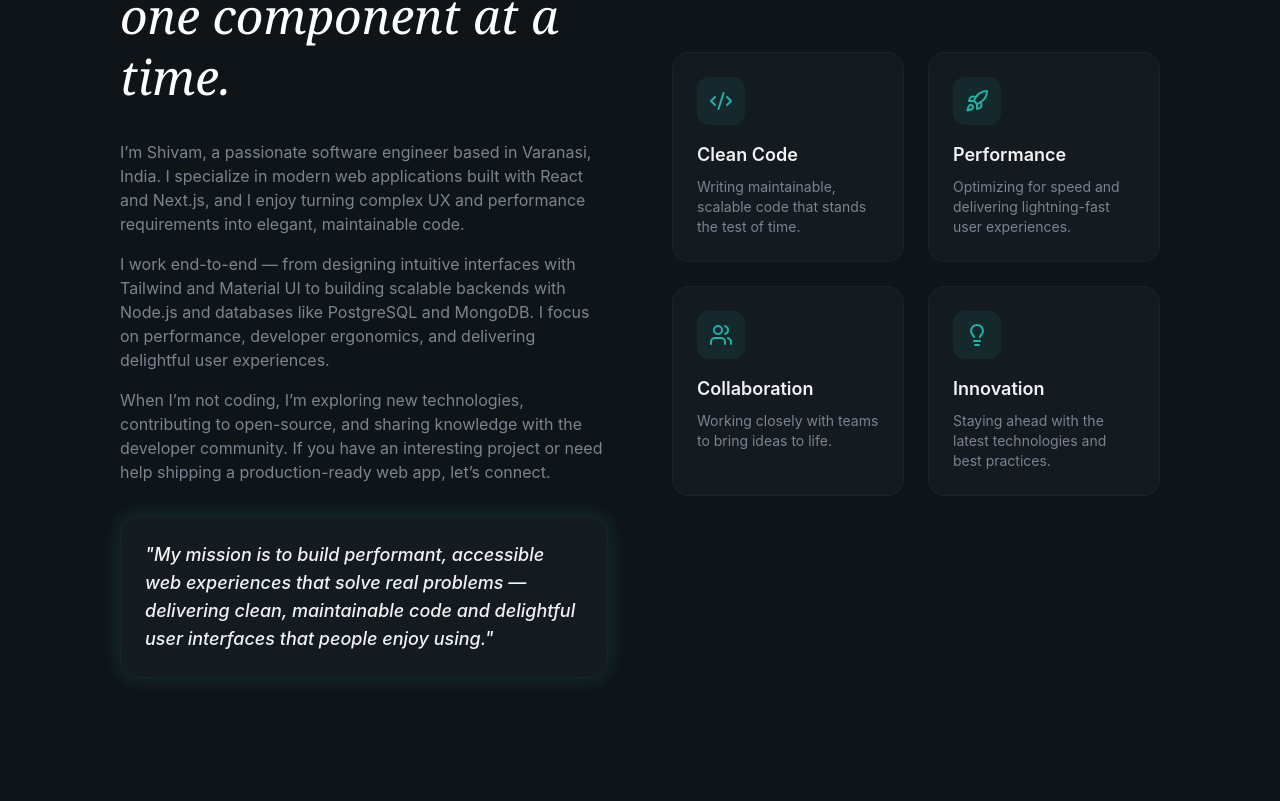
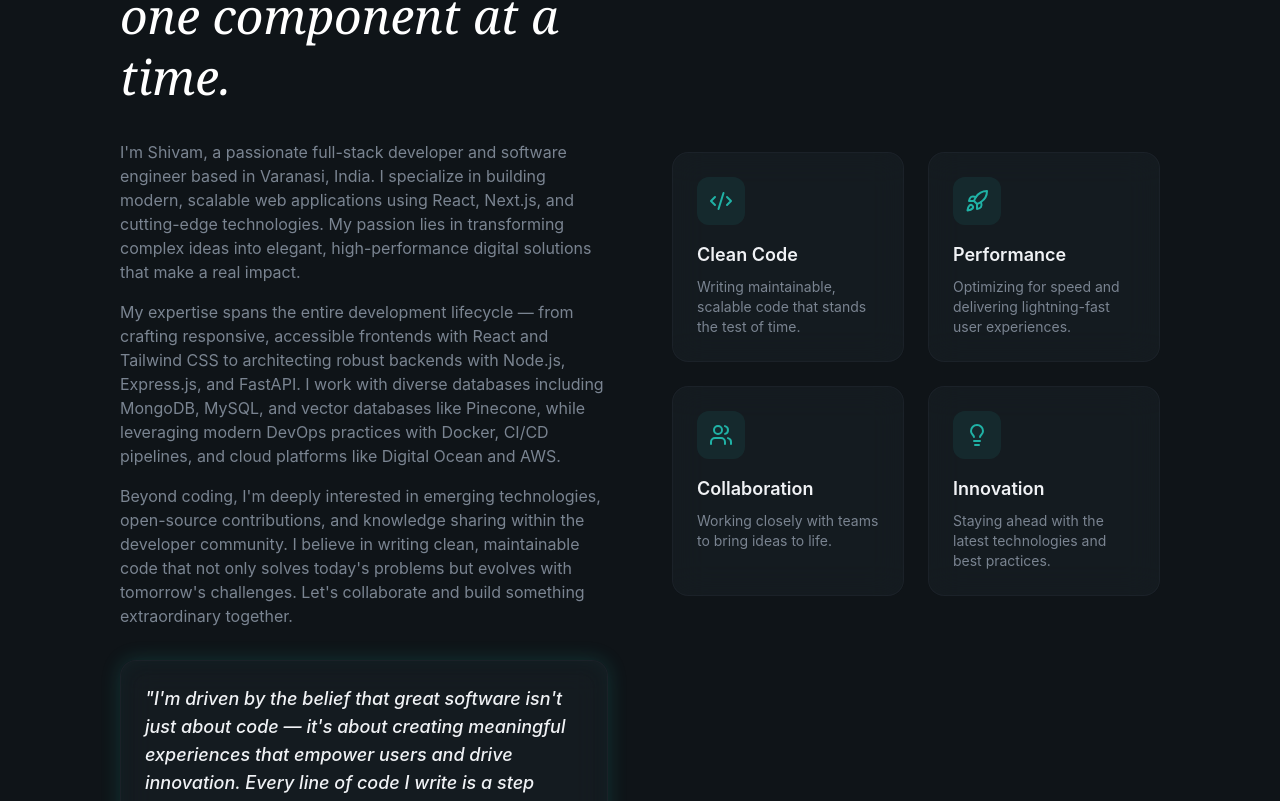
Before and after one commit to shivamy009/portfolio0, a React (Vite) app: page / in a window 1280 px wide. Shown: the part 2511-3312 px from the top of the page. Built offline with nearby package versions, Linux system fonts and the light colour scheme.

Commit message:
Revise About section to reflect current role as Full Stack Developer and enhance personal narrative

```diff
--- a/src/sections/About.jsx
+++ b/src/sections/About.jsx
@@ -49,31 +49,31 @@ export const About = () => {
 
             <div className="space-y-4 text-muted-foreground animate-fade-in animation-delay-200">
               <p>
-                I’m Shivam, a passionate software engineer based in Varanasi,
-                India. I specialize in modern web applications built with React
-                and Next.js, and I enjoy turning complex UX and performance
-                requirements into elegant, maintainable code.
+                I'm Shivam, a passionate full-stack developer and software engineer based in Varanasi,
+                India. I specialize in building modern, scalable web applications using React, Next.js,
+                and cutting-edge technologies. My passion lies in transforming complex ideas into
+                elegant, high-performance digital solutions that make a real impact.
               </p>
               <p>
-                I work end-to-end — from designing intuitive interfaces with
-                Tailwind and Material UI to building scalable backends with
-                Node.js and databases like PostgreSQL and MongoDB. I focus on
-                performance, developer ergonomics, and delivering delightful
-                user experiences.
+                My expertise spans the entire development lifecycle — from crafting responsive,
+                accessible frontends with React and Tailwind CSS to architecting robust backends
+                with Node.js, Express.js, and FastAPI. I work with diverse databases including
+                MongoDB, MySQL, and vector databases like Pinecone, while leveraging modern DevOps
+                practices with Docker, CI/CD pipelines, and cloud platforms like Digital Ocean and AWS.
               </p>
               <p>
-                When I’m not coding, I’m exploring new technologies,
-                contributing to open-source, and sharing knowledge with the
-                developer community. If you have an interesting project or need
-                help shipping a production-ready web app, let’s connect.
+                Beyond coding, I'm deeply interested in emerging technologies, open-source
+                contributions, and knowledge sharing within the developer community. I believe
+                in writing clean, maintainable code that not only solves today's problems but
+                evolves with tomorrow's challenges. Let's collaborate and build something extraordinary together.
               </p>
             </div>
 
             <div className="glass rounded-2xl p-6 glow-border animate-fade-in animation-delay-300">
               <p className="text-lg font-medium italic text-foreground">
-                "My mission is to build performant, accessible web experiences
-                that solve real problems — delivering clean, maintainable code
-                and delightful user interfaces that people enjoy using."
+                "I'm driven by the belief that great software isn't just about code — it's about
+                creating meaningful experiences that empower users and drive innovation. Every line
+                of code I write is a step toward building a more connected, efficient digital world."
               </p>
             </div>
           </div>
```
